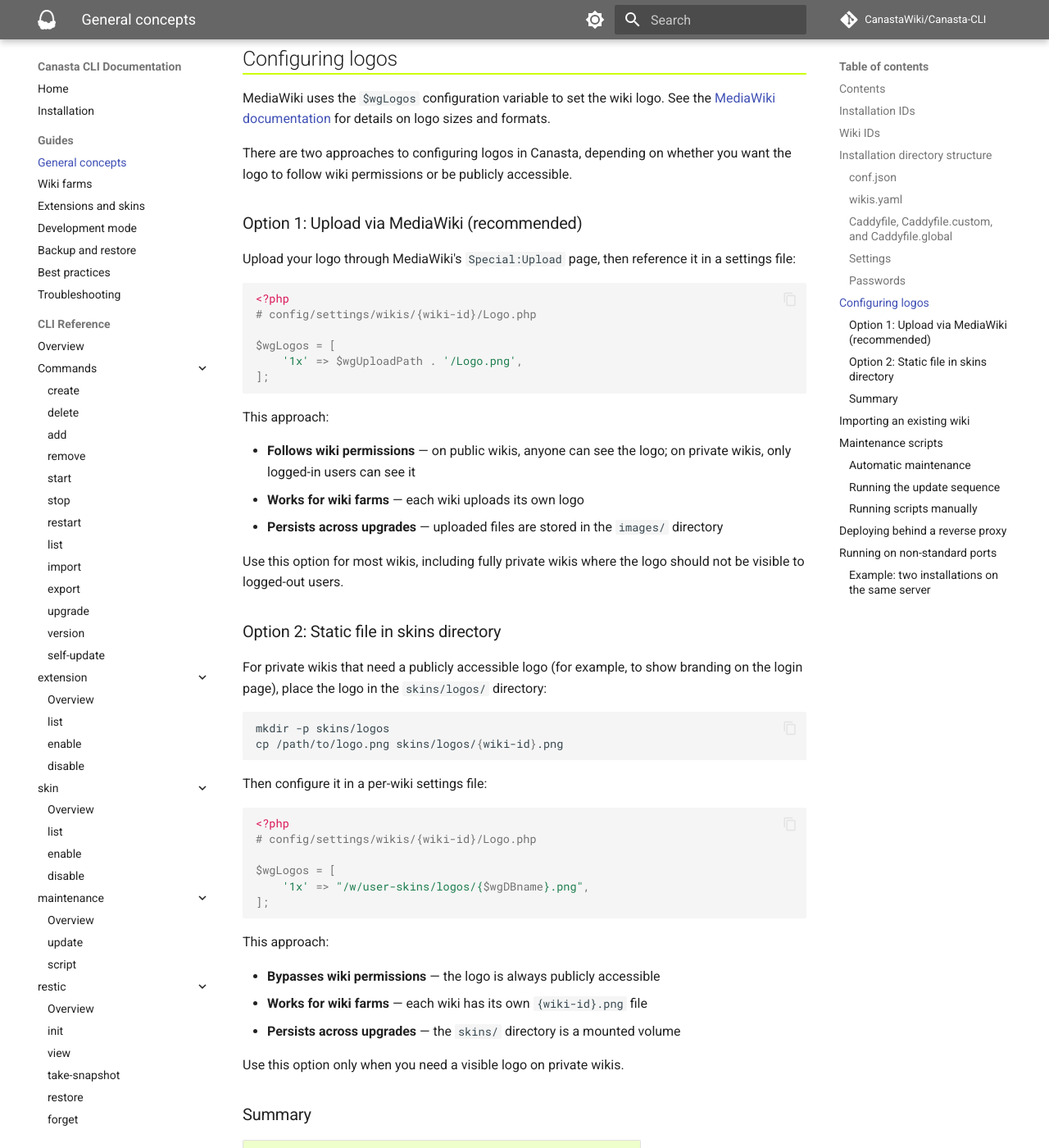
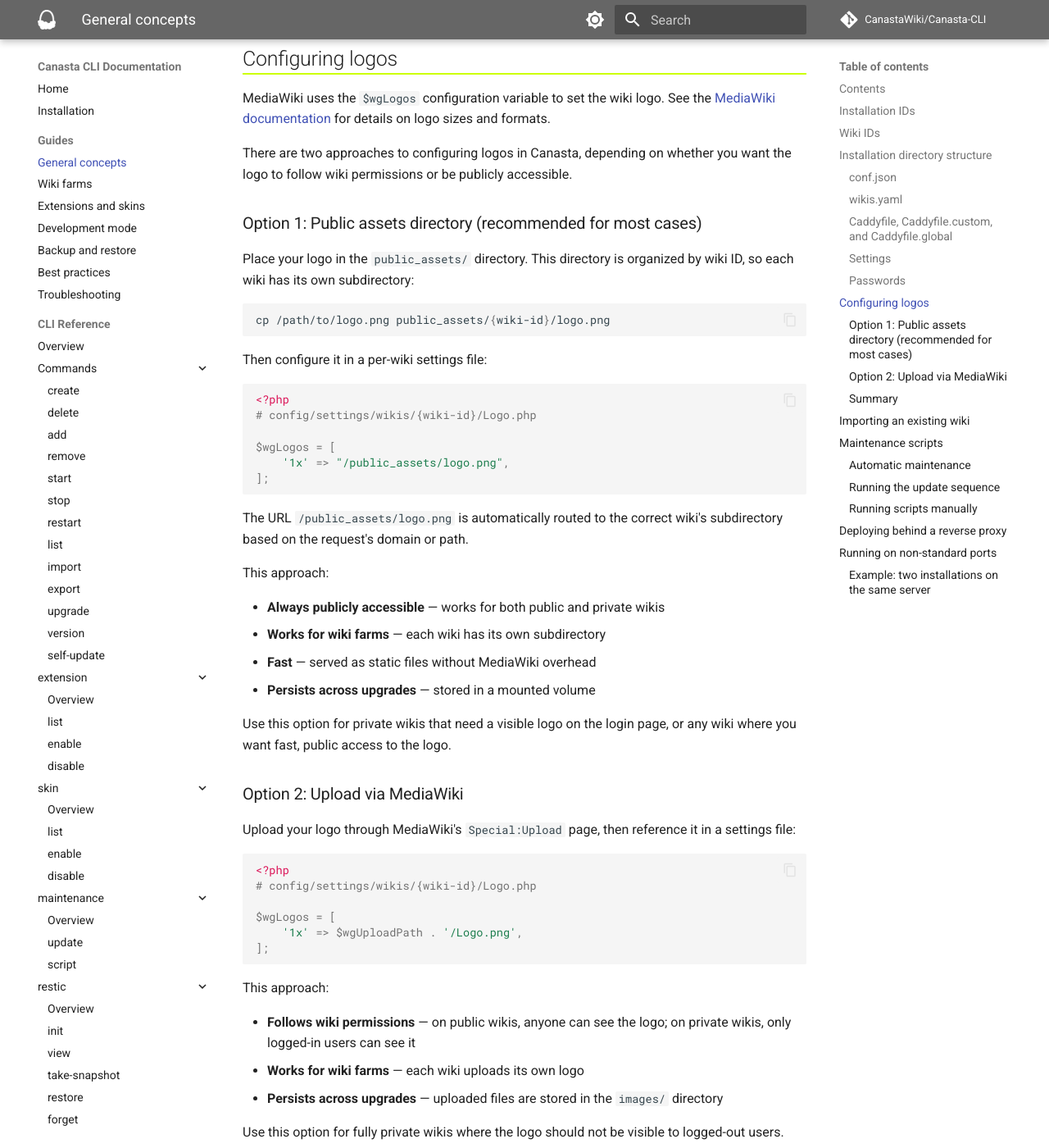
Before and after one commit to CanastaWiki/Canasta-CLI, an MkDocs documentation site: the page built from docs/guide/general-concepts.md, in a window 1280 px wide and 1400 px high, scrolled down 4181 px. Shown: the whole window at 82% size. Built offline with MkDocs 1.6.1 and Material for MkDocs 9.7.7, drawn with Linux system fonts in a browser that asks for light colours; comment, search, counter and statistics services are not loaded; some of the changed text lies outside the part shown.

Commit message:
Add public_assets directory support and update logo documentation
Adds CLI support for the new public_assets directory and updates
documentation to recommend it as the primary method for configuring logos.

CLI changes:
- Add CleanupPublicAssets() in orchestrators to remove from container
- Add RemovePublicAssets() in canasta to remove from host
- Update remove command to delete public_assets/{wiki-id}/ when removing a wiki
- Update delete command to clean up all public_assets when deleting installation

Documentation:
- Update directory structure to include public_assets/
- Rewrite logo configuration section with public_assets as recommended option
- Update summary table with new recommendations

````diff
--- a/docs/guide/general-concepts.md
+++ b/docs/guide/general-concepts.md
@@ -82,8 +82,8 @@
 │               └── *.php
 ├── extensions/                    # User extensions
 ├── skins/                         # User skins
-│   └── logos/                     # Public logos (optional, see Configuring logos)
-└── images/                        # Uploaded files
+├── images/                        # Uploaded files
+└── public_assets/                 # Publicly accessible files (logos, etc.)
 ```
 
 ### conf.json
@@ -175,7 +175,37 @@
 
 There are two approaches to configuring logos in Canasta, depending on whether you want the logo to follow wiki permissions or be publicly accessible.
 
-### Option 1: Upload via MediaWiki (recommended)
+### Option 1: Public assets directory (recommended for most cases)
+
+Place your logo in the `public_assets/` directory. This directory is organized by wiki ID, so each wiki has its own subdirectory:
+
+```bash
+cp /path/to/logo.png public_assets/{wiki-id}/logo.png
+```
+
+Then configure it in a per-wiki settings file:
+
+```php
+<?php
+# config/settings/wikis/{wiki-id}/Logo.php
+
+$wgLogos = [
+    '1x' => "/public_assets/logo.png",
+];
+```
+
+The URL `/public_assets/logo.png` is automatically routed to the correct wiki's subdirectory based on the request's domain or path.
+
+This approach:
+
+- **Always publicly accessible** — works for both public and private wikis
+- **Works for wiki farms** — each wiki has its own subdirectory
+- **Fast** — served as static files without MediaWiki overhead
+- **Persists across upgrades** — stored in a mounted volume
+
+Use this option for private wikis that need a visible logo on the login page, or any wiki where you want fast, public access to the logo.
+
+### Option 2: Upload via MediaWiki
 
 Upload your logo through MediaWiki's `Special:Upload` page, then reference it in a settings file:
 
@@ -194,43 +224,15 @@
 - **Works for wiki farms** — each wiki uploads its own logo
 - **Persists across upgrades** — uploaded files are stored in the `images/` directory
 
-Use this option for most wikis, including fully private wikis where the logo should not be visible to logged-out users.
-
-### Option 2: Static file in skins directory
-
-For private wikis that need a publicly accessible logo (for example, to show branding on the login page), place the logo in the `skins/logos/` directory:
-
-```bash
-mkdir -p skins/logos
-cp /path/to/logo.png skins/logos/{wiki-id}.png
-```
-
-Then configure it in a per-wiki settings file:
-
-```php
-<?php
-# config/settings/wikis/{wiki-id}/Logo.php
-
-$wgLogos = [
-    '1x' => "/w/user-skins/logos/{$wgDBname}.png",
-];
-```
-
-This approach:
-
-- **Bypasses wiki permissions** — the logo is always publicly accessible
-- **Works for wiki farms** — each wiki has its own `{wiki-id}.png` file
-- **Persists across upgrades** — the `skins/` directory is a mounted volume
-
-Use this option only when you need a visible logo on private wikis.
+Use this option for fully private wikis where the logo should not be visible to logged-out users.
 
 ### Summary
 
 | Scenario | Solution |
 |----------|----------|
-| Public wiki | Upload via MediaWiki |
+| Public wiki | Either option works |
+| Private wiki, logo visible on login page | Public assets directory |
 | Private wiki, logo hidden from logged-out users | Upload via MediaWiki |
-| Private wiki, logo visible on login page | Static file in `skins/logos/` |
 
 ---
 
````
Also changed, not shown: 4 other files.
